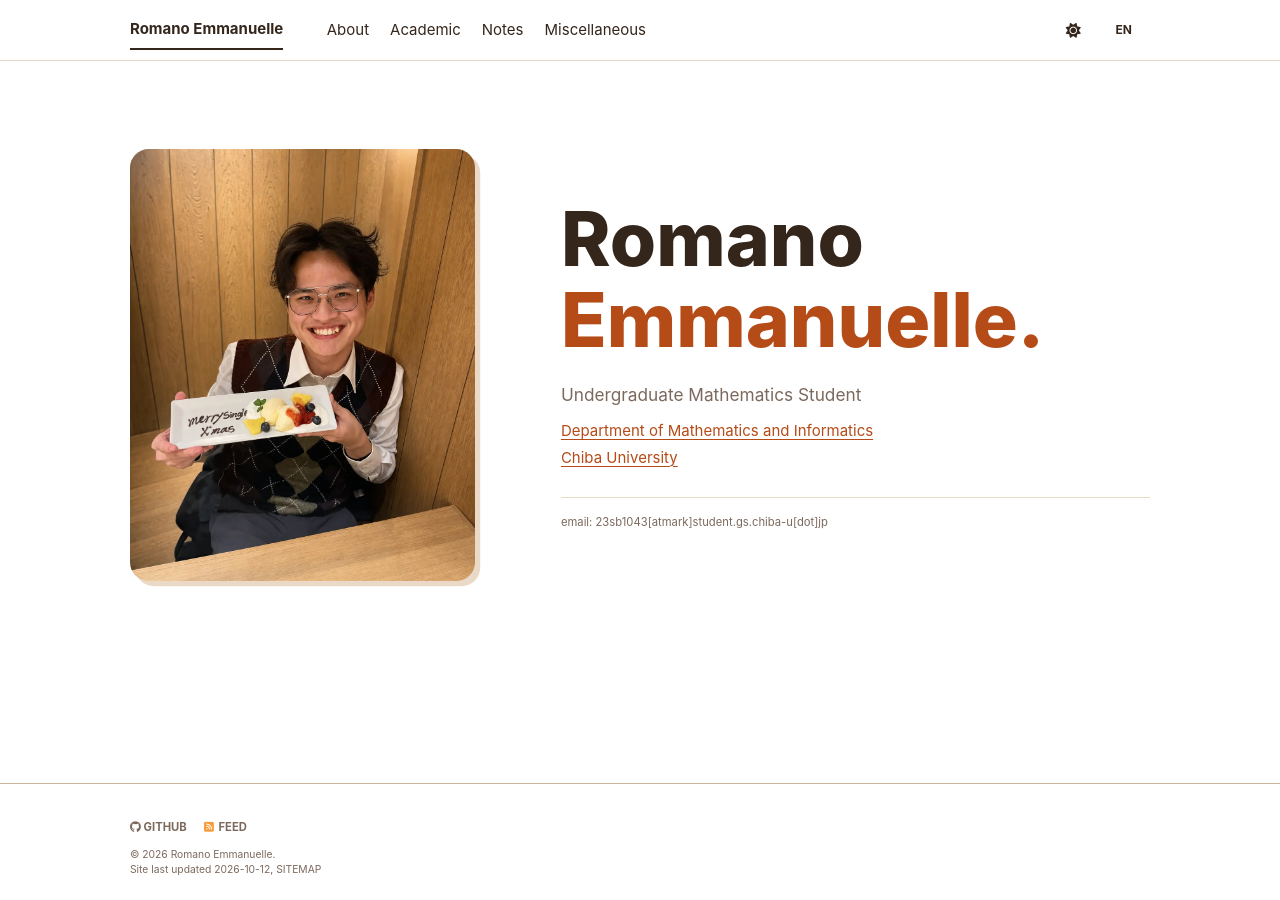
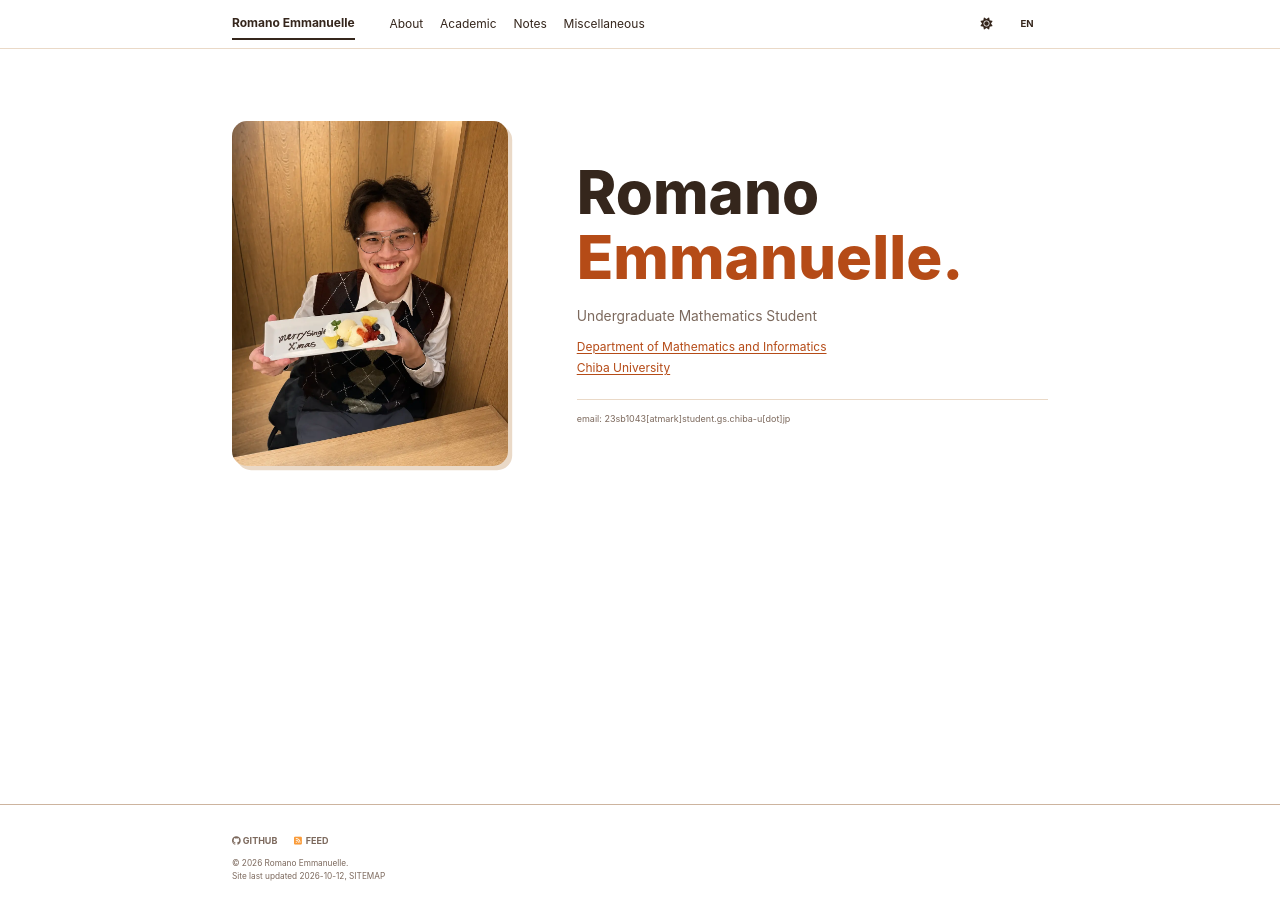
Before and after one commit to RomanoEmmanuelle/RomanoEmmanuelle.github.io, a Jekyll site: the page built from _pages/home.md, in a window 1280 px wide. Built offline with Jekyll 4.4.1, drawn with Linux system fonts in a browser that asks for light colours; a style sheet for code colours, icons or effects is not loaded.

Commit message:
Change html font size from 15px to 12px

```diff
--- a/_sass/layout/_personal.scss
+++ b/_sass/layout/_personal.scss
@@ -830,7 +830,7 @@
 }
 
 /* Shared shell: keep the profile and reading column aligned without fixed floats. */
-html { font-size: 15px; }
+html { font-size: 12px; }
 b, i, strong, em, blockquote, p, q, span, figure, img, h1, h2, header, input, a, tr, td, form button, input[type="submit"], .btn, .highlight, .archive__item-teaser {
   transition-property: color, background-color, border-color, box-shadow;
 }
```
